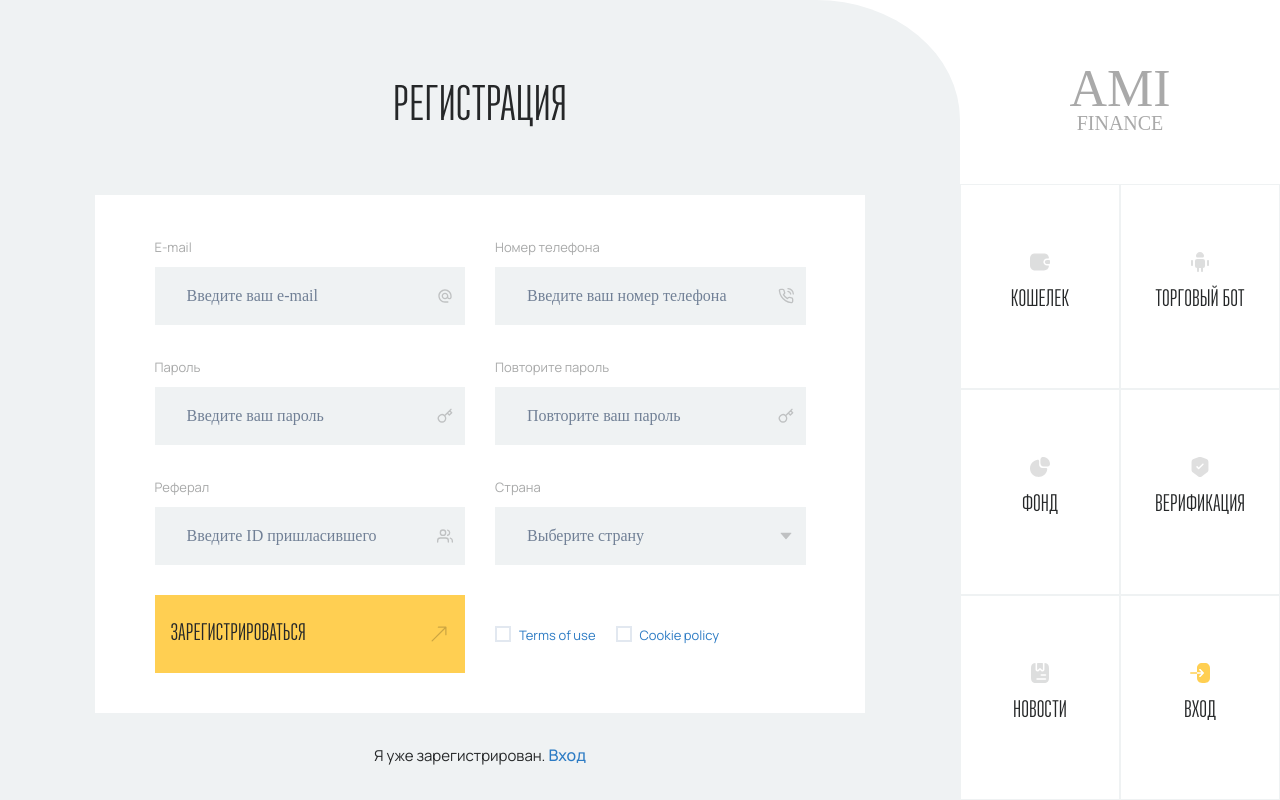
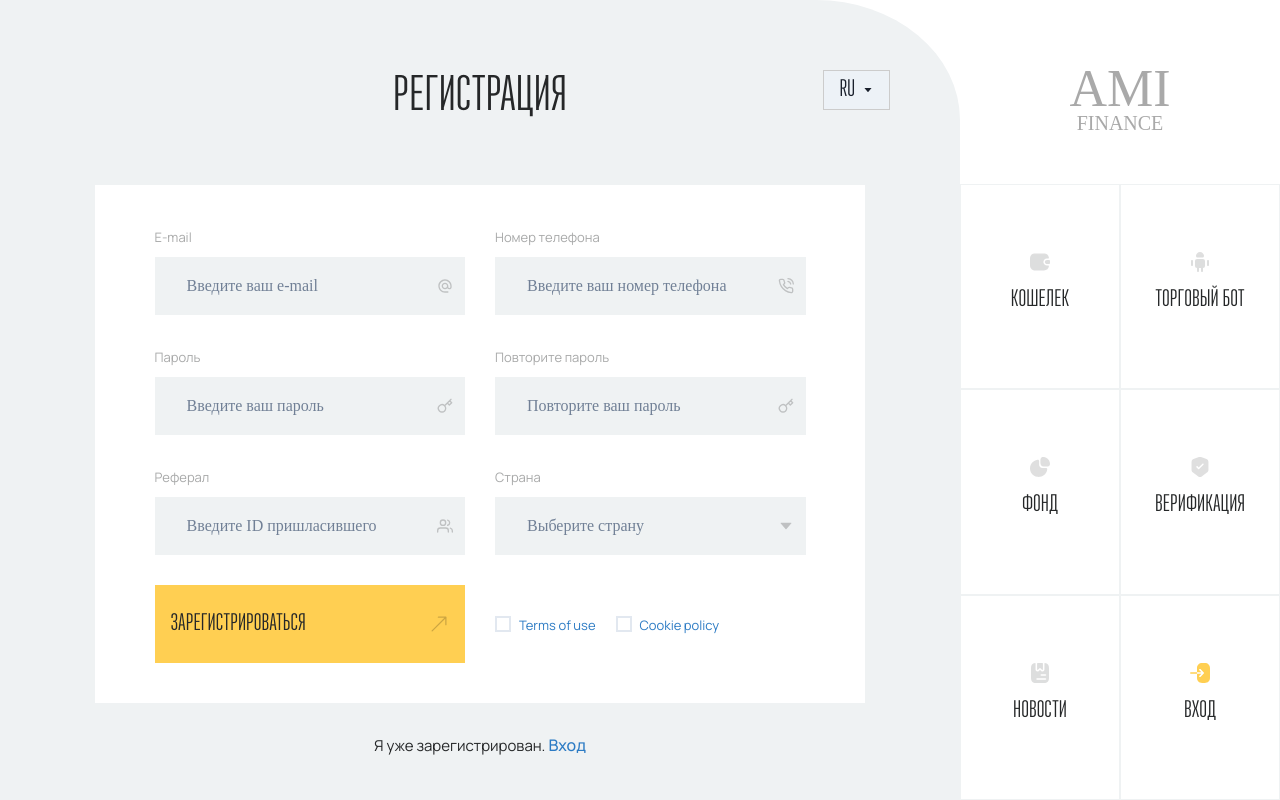
Before and after one commit to m-abbosov/AMI, a Next.js app: page /signup in a window 1280 px wide. Built offline with nearby package versions, Linux system fonts and the light colour scheme; a web font is replaced by a local one.

Commit message:
PageHead with a LangMenu

```diff
--- a/src/modules/AuthPages/SignUp.jsx
+++ b/src/modules/AuthPages/SignUp.jsx
@@ -1,19 +1,21 @@
 import React from 'react'
-import { Box, Text } from '@chakra-ui/react'
+import { Box} from '@chakra-ui/react'
 import SignUpForm from './components/SignUpForm'
+import PageHead from '@modules/common/PageHead'
+import SwitchLink from './components/SwitchLink'
 
 const SignUp = () => {
   return (
-    <Box textAlign='center' pt='70px'>
-      <Text
-        fontSize='50px'
-        color='custom.black'
-        fontWeight='400'
-        textTransform={'uppercase'}
-      >
-        Регистрация
-      </Text>
-      <SignUpForm/>
+    <Box pt='70px'>
+      <PageHead>Регистрация</PageHead>
+      <SignUpForm />
+      <Box textAlign='center' mt='30px' w='full'>
+        <SwitchLink
+          label={'Я уже зарегистрирован.'}
+          linkLabel='Вход'
+          path='/signin'
+        />
+      </Box>
     </Box>
   )
 }
--- a/src/modules/AuthPages/components/SignUpForm.jsx
+++ b/src/modules/AuthPages/components/SignUpForm.jsx
@@ -92,13 +92,6 @@ const SignUpForm = () => {
           </Flex>
         </form>
       </Box>
-      <Box mt='30px' w='full'>
-        <SwitchLink
-          label={'Я уже зарегистрирован.'}
-          linkLabel='Вход'
-          path='/signin'
-        />
-      </Box>
     </Box>
   )
 }
--- /dev/null
+++ b/src/modules/common/LangMenu/index.jsx
@@ -0,0 +1,27 @@
+import { Button, Menu, MenuButton, MenuItem, MenuList } from '@chakra-ui/react'
+import React from 'react'
+import { AiFillCaretDown } from 'react-icons/ai'
+
+const LangMenu = ({...styles}) => {
+  return (
+    <Menu {...styles}>
+      <MenuButton
+        fontWeight={'400'}
+        fontSize='24px'
+        border='1px solid #ccc'
+        rounded='none'
+        as={Button}
+        rightIcon={<AiFillCaretDown size='10px' />}
+      >
+        RU
+      </MenuButton>
+      <MenuList>
+        <MenuItem>RU</MenuItem>
+        <MenuItem>UZ</MenuItem>
+        <MenuItem>EN</MenuItem>
+      </MenuList>
+    </Menu>
+  )
+}
+
+export default LangMenu
--- /dev/null
+++ b/src/modules/common/PageHead/index.jsx
@@ -0,0 +1,28 @@
+import { Box, Flex, Stack, Text } from '@chakra-ui/react'
+import React from 'react'
+import LangMenu from '../LangMenu'
+
+const PageHead = ({justifyContent, children}) => {
+  return (
+    <Flex alignItems={'flex-start'} justifyContent={justifyContent} position='relative' w='full'>
+      <Stack direction='row' position='absolute' right='70px'>
+        <LangMenu />
+      </Stack>
+      <Text
+        mt='-10px'
+        fontSize='50px'
+        color='custom.black'
+        fontWeight='400'
+        textTransform={'uppercase'}
+      >
+        {children}
+      </Text>
+    </Flex>
+  )
+}
+
+PageHead.defaultProps={
+  justifyContent: 'center'
+}
+
+export default PageHead
```
